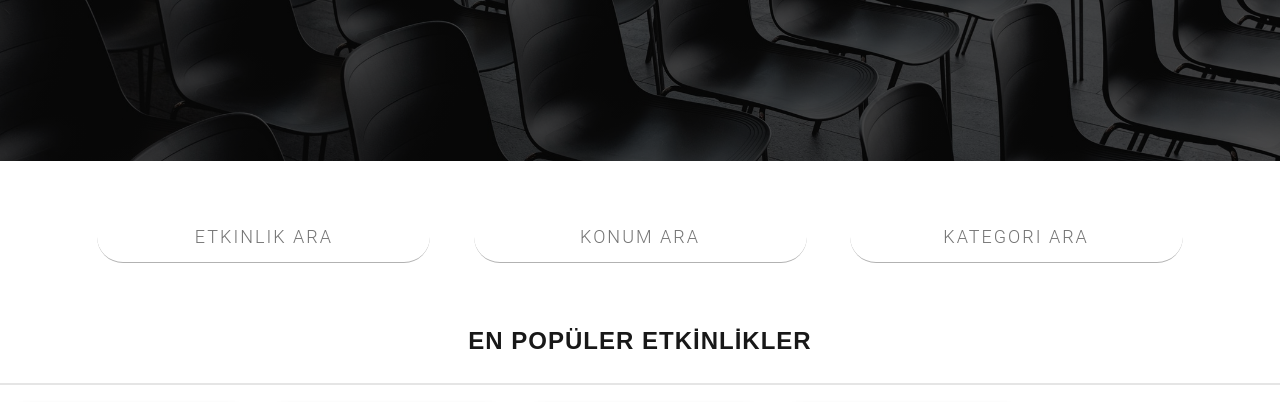
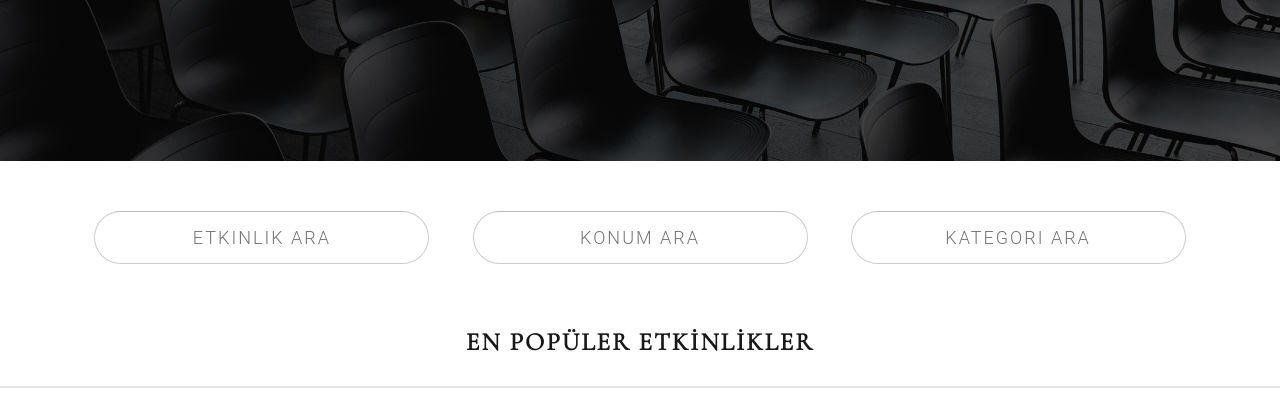
Before and after one commit to uguryuce/event_hub_deneme, a plain HTML site: page 2.1_yeni_tasarim/1.1index.html in a window 1280 px wide. Shown: the part 319-721 px from the top of the page. Drawn offline with nearby package versions, Linux system fonts and the light colour scheme; a web font is replaced by a local one.

Commit message:
tasarım düzenlemesi

```diff
--- a/2.1_yeni_tasarim/1.1index.html
+++ b/2.1_yeni_tasarim/1.1index.html
@@ -21,6 +21,9 @@
     <link href="https://fonts.googleapis.com/css?family=Cormorant+Garamond" rel="stylesheet">
 
     <link href="https://fonts.googleapis.com/css?family=Poppins&display=swap" rel="stylesheet">
+
+<link href="https://fonts.googleapis.com/css?family=Cormorant&display=swap" rel="stylesheet">
+
 
 
     <link href="https://fonts.googleapis.com/css?family=Baloo&display=swap" rel="stylesheet">
--- a/2.1_yeni_tasarim/style.css
+++ b/2.1_yeni_tasarim/style.css
@@ -719,7 +719,7 @@ hr.star-dark {
 .footer-as {
     padding-top: 10rem;
     padding-bottom: 10rem;
-    background-color: #F7F7F7;
+    background-color: #f7f7f7;
     color: #000000;
     text-align: center;
     margin-top: 320px;
@@ -825,7 +825,7 @@ input.ghost {
 input.ghost.inverted {
     background-image: linear-gradient(to bottom, transparent 90%, lightgray 110%);
     color: black;
-    border-bottom: 1px solid rgba(0, 0, 0, 0.3);
+    border: 1px solid rgba(0, 0, 0, 0.2);
 }
 
 input.ghost:hover {
@@ -1356,8 +1356,9 @@ a.animated-button {
 
 .cantainer-1 h1{
     opacity: 0.9;
-    font-family: 'Cinzel', sans-serif;
-    letter-spacing: 1px;
+    font-size: 25px;
+    font-family: 'Cormorant', serif;
+    letter-spacing: 2px;
     font-weight: 600;
 }
 
```
